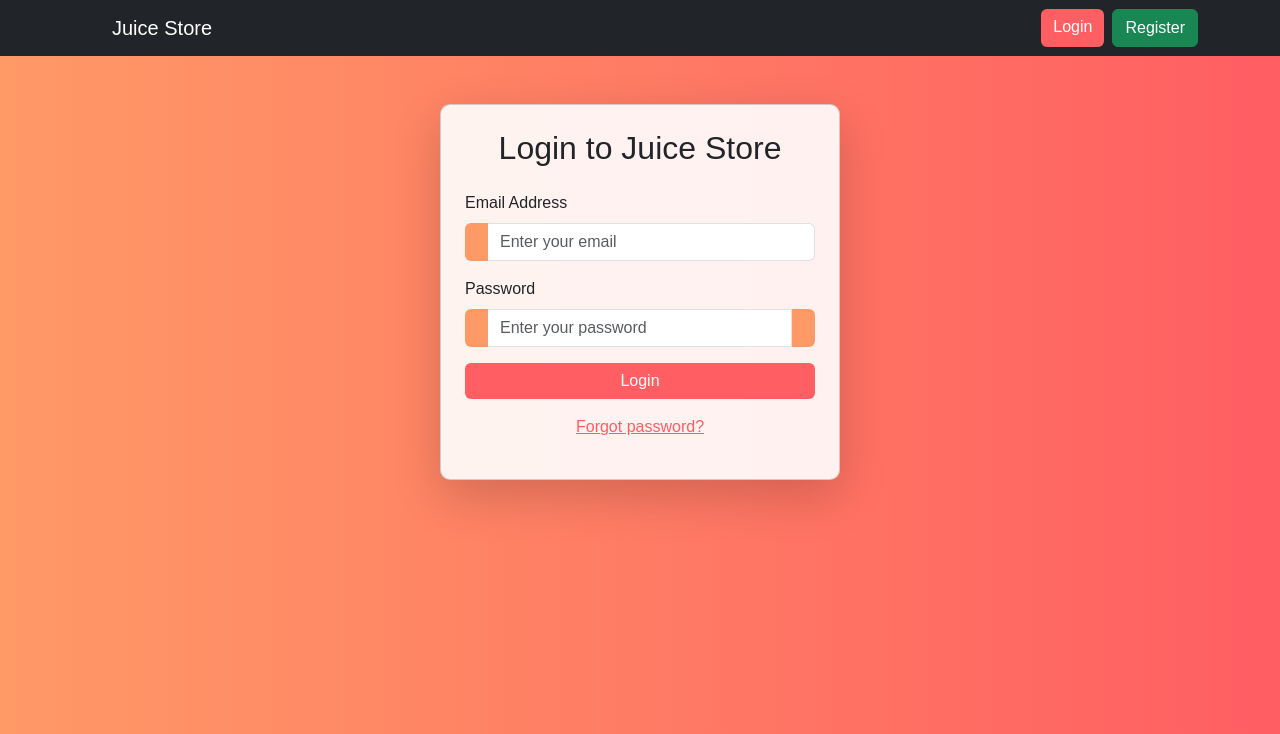
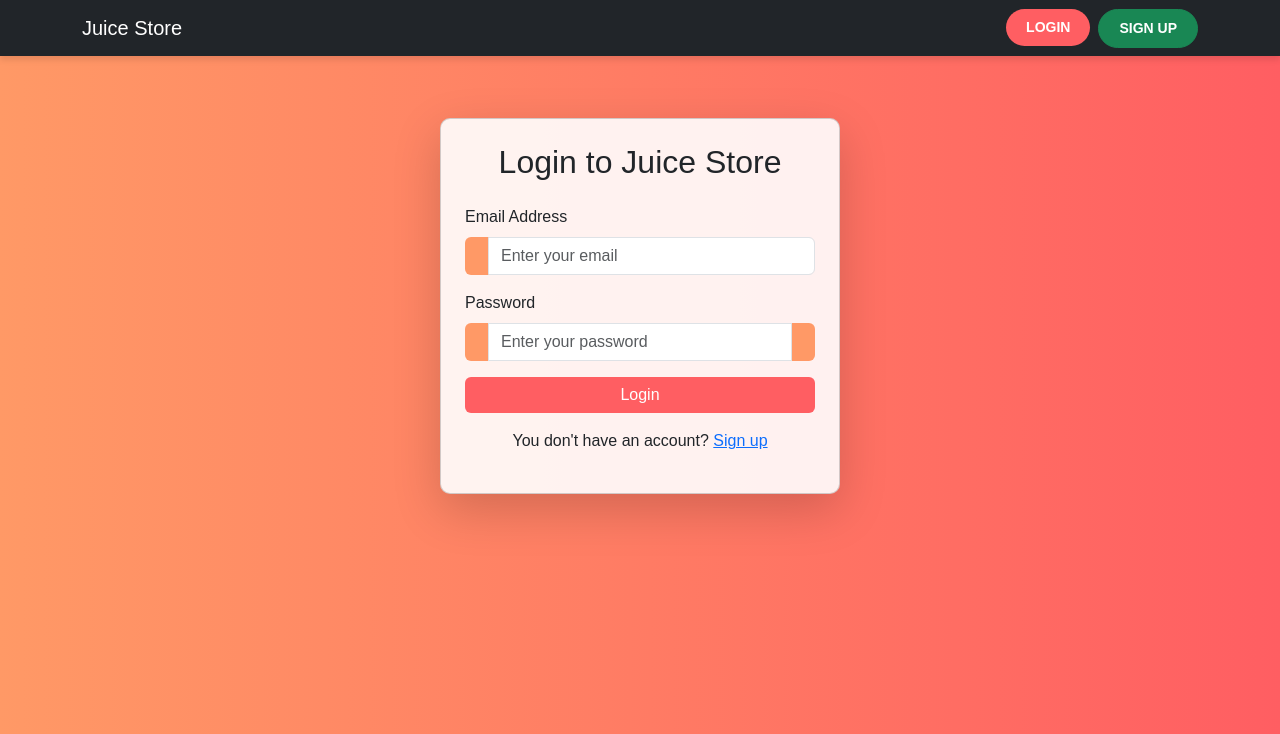
Before and after one commit to AhmedHMWI/Squeezy, a Flask app: page /auth/login in a window 1280 px wide. Shown: the top 734 px of the page. Run offline with Flask 3, Linux system fonts and the light colour scheme; some libraries are stand-ins or nearby versions.

Commit message:
navbar and routes

```diff
--- a/controllers/auth_controller.py
+++ b/controllers/auth_controller.py
@@ -134,4 +134,4 @@ def logout():
     """تسجيل الخروج"""
     session.clear()
     flash("✅ You have been logged out!", "info")
-    return redirect(url_for('auth.login'))
+    return redirect(url_for('home.home'))
--- a/controllers/home_controller.py
+++ b/controllers/home_controller.py
@@ -34,4 +34,4 @@ def home():
         if conn:
             conn.close()
 
-    return render_template('home.html', juices=juices)
+    return render_template('home.html', juices=juices, user=session.get('user_name', 'Guest'))
--- a/controllers/user_controller.py
+++ b/controllers/user_controller.py
@@ -30,7 +30,7 @@ def allowed_file(filename):
 @user_bp.route('/dashboard')
 def user_dashboard():
     if 'user_id' not in session:
-        flash("❌ You must log in first!", "error")
+        # flash("❌ You must log in first!", "error")
         return redirect(url_for('auth.login'))
 
     conn = get_db_connection()
@@ -124,7 +124,7 @@ def create_juice():
         cursor.execute("UPDATE juices SET price = %s WHERE id = %s", (total_price, juice_id))
         conn.commit()
 
-        print(f"✅ Juice Created: {name}, Total Price: {total_price}")  # Debugging
+        print(f"✅ Juice Created: {juice_name}, Total Price: {total_price}")  # Debugging
         flash("✅ Your juice has been created successfully!", "success")
 
     except Exception as e:
@@ -258,7 +258,7 @@ def get_user_juices(user_id):
         cursor.execute(query, (user_id,))
         juices = cursor.fetchall()
 
-        print(f"DEBUG: Juices fetched for user {user_id}: {juices}")  # ✅ تحقق من البيانات المسترجعة
+        print(f"DEBUG: Juices fetched for user {user_id}: {juices}")
 
         return juices
     except Exception as e:
--- /dev/null
+++ b/static/css/auth.css
@@ -0,0 +1,24 @@
+.auth-card {
+    max-width: 400px;
+    width: 100%;
+    background: rgba(255, 255, 255, 0.9);
+    border-radius: 10px;
+    box-shadow: 0 4px 10px rgba(0, 0, 0, 0.2);
+    padding: 20px;
+}
+.input-group-text {
+    background: #ff9966;
+    color: white;
+    border: none;
+}
+.btn-primary {
+    background: #ff5e62;
+    border: none;
+}
+.btn-primary:hover {
+    background: #ff3e50;
+}
+.toggle-password {
+    cursor: pointer;
+    color: #ff5e62;
+}
--- a/static/css/style.css
+++ b/static/css/style.css
@@ -1,110 +1,37 @@
-/* تصميم أنيق لصفحة تسجيل الدخول */
 body {
-    font-family: 'Tajawal', sans-serif;
-    background: #f0f8ff;
-    margin: 0;
-    padding: 0;
+    background: linear-gradient(to right, #ff9966, #ff5e62);
+    font-family: 'Arial', sans-serif;
+    padding-top: 70px;
 }
 
-header {
-    background: #4CAF50;
-    color: white;
-    text-align: center;
-    padding: 20px 0;
+
+
+
+/* Navbar style */
+
+.navbar {
+    position: fixed;
+    top: 0;
+    width: 100%;
+    z-index: 999;
+    box-shadow: 0 4px 6px rgba(0, 0, 0, 0.1);
 }
 
-nav {
-    display: flex;
-    justify-content: center;
-    background: #333;
+
+/* Navbar links style */
+.navbar-nav .nav-item .btn {
+    font-weight: 600;
+    text-transform: uppercase;
+    border-radius: 20px;
+    padding: 8px 20px;
+    transition: background-color 0.3s ease;
 }
 
-nav a {
-    color: white;
-    padding: 15px 30px;
-    text-decoration: none;
-    text-align: center;
+.navbar-nav .nav-item .btn:hover {
+    background-color: #ff5e62;
 }
 
-nav a:hover {
-    background-color: #ddd;
-    color: black;
+/* Responsive design for smaller screens */
+.navbar-toggler-icon {
+    background-color: #ff5e62;
 }
-
-.juice-container {
-    display: grid;
-    grid-template-columns: repeat(auto-fill, minmax(200px, 1fr));
-    gap: 20px;
-    padding: 20px;
-}
-
-.juice-card {
-    background: #fff;
-    border-radius: 10px;
-    box-shadow: 0 4px 8px rgba(0, 0, 0, 0.1);
-    overflow: hidden;
-    transition: transform 0.3s ease;
-}
-
-.juice-card img {
-    width: 100%;
-    height: 200px;
-    object-fit: cover;
-}
-
-.juice-card h3 {
-    padding: 10px;
-    font-size: 1.2em;
-    text-align: center;
-}
-
-.juice-card p {
-    padding: 0 10px 10px;
-    color: #666;
-    text-align: center;
-}
-
-.juice-card:hover {
-    transform: scale(1.05);
-}
-
-footer {
-    background: #333;
-    color: white;
-    text-align: center;
-    padding: 10px 0;
-    position: fixed;
-    bottom: 0;
-    width: 100%;
-}
-
-.login-card {
-    width: 100%;
-    max-width: 400px;
-    background: white;
-    border-radius: 10px;
-    padding: 30px;
-}
-
-.input-group-text {
-    background: #ff5e62;
-    color: white;
-    border: none;
-}
-
-.form-control {
-    border-left: none;
-}
-
-.btn-primary {
-    background: #ff5e62;
-    border: none;
-}
-
-.btn-primary:hover {
-    background: #ff9966;
-}
-
-a {
-    color: #ff5e62;
-}
--- a/templates/admin_dashboard.html
+++ b/templates/admin_dashboard.html
@@ -1,10 +1,14 @@
     {% extends 'base.html' %}
+
+    {% block title %}Admin Dashboard{% endblock %}
+
+    {% block extra_css %}<link rel="stylesheet" href="{{ url_for('static', filename='css/dashboard.css') }}">{% endblock %}
 
     {% block body %}
 
 
     <div class="container mt-5">
-        <h2 class="text-center">Manage Fruits</h2>
+        <h2 class="text-center">Admin Dashboard</h2>
 
         {% with messages = get_flashed_messages(with_categories=true) %}
             {% if messages %}
--- a/templates/base.html
+++ b/templates/base.html
@@ -3,56 +3,55 @@
 <head>
     <meta charset="UTF-8">
     <meta name="viewport" content="width=device-width, initial-scale=1.0">
-    <title>Login - Juice Store</title>
+    <title>{% block title %}Juice Store{% endblock %}</title>
     <link rel="stylesheet" href="{{ url_for('static', filename='css/bootstrap.min.css') }}">
     <link rel="stylesheet" href="{{ url_for('static', filename='css/style.css') }}">
+    {% block extra_css %}{% endblock %}
 
-    <style>
-        body {
-            background: linear-gradient(to right, #ff9966, #ff5e62);
-            font-family: 'Arial', sans-serif;
-        }
-        .login-card {
-            max-width: 400px;
-            width: 100%;
-            background: rgba(255, 255, 255, 0.9);
-            border-radius: 10px;
-            box-shadow: 0 4px 10px rgba(0, 0, 0, 0.2);
-            padding: 20px;
-        }
-        .input-group-text {
-            background: #ff9966;
-            color: white;
-            border: none;
-        }
-        .btn-primary {
-            background: #ff5e62;
-            border: none;
-        }
-        .btn-primary:hover {
-            background: #ff3e50;
-        }
-        .toggle-password {
-            cursor: pointer;
-            color: #ff5e62;
-        }
-    </style>
 </head>
 <body class="bg-light">
     <!-- Navbar Section -->
-    <nav class="navbar navbar-expand-lg navbar-dark bg-dark">
+    <nav class="navbar navbar-expand-lg navbar-dark bg-dark fixed-top">
         <div class="container">
             <a class="navbar-brand" href="{{ url_for('home.home') }}">Juice Store</a>
-            <div class="d-flex">
+            <button class="navbar-toggler" type="button" data-bs-toggle="collapse" data-bs-target="#navbarNav" aria-controls="navbarNav" aria-expanded="false" aria-label="Toggle navigation">
+                <span class="navbar-toggler-icon"></span>
+            </button>
+            <div class="collapse navbar-collapse" id="navbarNav">
+                <ul class="navbar-nav ms-auto">
                     {% if 'user_id' in session %}
+                        <li class="nav-item">
                             <span class="navbar-text text-light me-3">
                                 Welcome, <strong>{{ user }}</strong>
                             </span>
-                    <a href="{{ url_for('auth.logout') }}" class="btn btn-danger">Logout</a>
+                        </li>
+                        <li class="nav-item">
+                            {% if session['role'] == 'admin' %}
+                                {% if request.endpoint == 'home.home' %}
+                                    <a href="{{ url_for('admin.admin_dashboard') }}" class="btn btn-info btn-sm me-2">Admin Dashboard</a>
                                 {% else %}
-                    <a href="{{ url_for('auth.login') }}" class="btn btn-primary me-2">Login</a>
-                    <a href="{{ url_for('auth.register') }}" class="btn btn-success">Register</a>
+                                    <a href="{{ url_for('home.home') }}" class="btn btn-info btn-sm me-2">Home</a>
                                 {% endif %}
+                            {% else %}
+                                {% if request.endpoint == 'home.home' %}
+                                    <a href="{{ url_for('user.user_dashboard') }}" class="btn btn-info btn-sm me-2">User Dashboard</a>
+                                {% else %}
+                                    <a href="{{ url_for('home.home') }}" class="btn btn-info btn-sm me-2">Home</a>
+                                {% endif %}
+                            {% endif %}
+                        </li>
+                        <li class="nav-item">
+                            <a href="{{ url_for('auth.logout') }}" class="btn btn-danger btn-sm">Logout</a>
+                        </li>
+                    {% else %}
+                        <li class="nav-item">
+                            <a href="{{ url_for('auth.login') }}" class="btn btn-primary btn-sm me-2">Login</a>
+                        </li>
+                        <li class="nav-item">
+                            <a href="{{ url_for('auth.register') }}" class="btn btn-success btn-sm">Sign up</a>
+                        </li>
+                    {% endif %}
+                </ul>
             </div>
         </div>
     </nav>
@@ -64,6 +63,5 @@
 
     <script src="https://cdn.jsdelivr.net/npm/bootstrap@5.1.0/dist/js/bootstrap.bundle.min.js"></script>
     <script src="{{ url_for('static', filename='js/bootstrap.bundle.min.js') }}"></script>
-    <script src="../static/js/main.js"></script>
 </body>
 </html>
--- a/templates/edit_fruit.html
+++ b/templates/edit_fruit.html
@@ -1,5 +1,8 @@
+    {% extends 'base.html' %}
 
-    {% extends 'base.html' %}
+    {% block title %}Edit Fruit{% endblock %}
+
+    {% block extra_css %}<link rel="stylesheet" href="{{ url_for('static', filename='css/edit.css') }}">{% endblock %}
 
     {% block body %}
 
--- a/templates/home.html
+++ b/templates/home.html
@@ -1,4 +1,8 @@
 {% extends 'base.html' %}
+
+{% block title %}Juice Store - Home{% endblock %}
+
+{% block extra_css %}<link rel="stylesheet" href="{{ url_for('static', filename='css/home.css') }}">{% endblock %}
 
 {% block body %}
 
@@ -18,5 +22,4 @@
 {% endfor %}
 </div>
 
-
 {% endblock %}
--- a/templates/login.html
+++ b/templates/login.html
@@ -1,55 +1,13 @@
-<!-- <!DOCTYPE html>
-<html lang="en">
-<head>
-    <meta charset="UTF-8">
-    <meta name="viewport" content="width=device-width, initial-scale=1.0">
-    <title>Login - Juice Store</title>
-    <link rel="stylesheet" href="{{ url_for('static', filename='css/bootstrap.min.css') }}">
-    <link rel="stylesheet" href="{{ url_for('static', filename='css/style.css') }}">
-    <script src="https://cdnjs.cloudflare.com/ajax/libs/font-awesome/6.4.2/js/all.min.js"></script>
+    {% extends 'base.html' %}
 
-    <style>
-        body {
-            background: linear-gradient(to right, #ff9966, #ff5e62);
-            font-family: 'Arial', sans-serif;
-        }
-        .login-card {
-            max-width: 400px;
-            width: 100%;
-            background: rgba(255, 255, 255, 0.9);
-            border-radius: 10px;
-            box-shadow: 0 4px 10px rgba(0, 0, 0, 0.2);
-            padding: 20px;
-        }
-        .input-group-text {
-            background: #ff9966;
-            color: white;
-            border: none;
-        }
-        .btn-primary {
-            background: #ff5e62;
-            border: none;
-        }
-        .btn-primary:hover {
-            background: #ff3e50;
-        }
-        .toggle-password {
-            cursor: pointer;
-            color: #ff5e62;
-        }
-    </style>
-</head>
-<body class="d-flex justify-content-center align-items-center vh-100"> -->
+    {% block title %}Login{% endblock %}
 
-
-
-
-    {% extends 'base.html' %}
+    {% block extra_css %}<link rel="stylesheet" href="{{ url_for('static', filename='css/auth.css') }}">{% endblock %}
 
     {% block body %}
         <!-- Main content starts here -->
         <div class="container mt-5">
-            <div class="card shadow-lg p-4 login-card mx-auto">
+            <div class="card shadow-lg p-4 auth-card mx-auto">
                 <h2 class="text-center mb-4">Login to Juice Store</h2>
 
                 {% with messages = get_flashed_messages(with_categories=true) %}
@@ -85,7 +43,7 @@
                     <button type="submit" class="btn btn-primary w-100">Login</button>
                 </form>
 
-                <p class="text-center mt-3"><a href="#">Forgot password?</a></p>
+                <p class="text-center mt-3">You don't have an account? <a href="{{ url_for('auth.register') }}">Sign up</a></p>
             </div>
         </div>
 
@@ -107,12 +65,3 @@
             });
         </script>
     {% endblock %}
-
-
-
-
-
-
-    <!-- <script src="{{ url_for('static', filename='js/bootstrap.bundle.min.js') }}"></script>
-</body>
-</html> -->
```
Also changed, not shown: controllers/admin_controller.py (+12 -12 lines), static/css/home.css (added, +36 -0 lines), templates/edit_juice.html (+4 -10 lines), templates/register.html (+6 -2 lines), templates/user_dashboard.html (+8 -1 lines), static/css/dashboard.css (added), static/css/edit.css (added), static/uploads/istockphoto-1090124814-612x612.jpg (added). Lines whose indentation alone changed are shown as unchanged.
